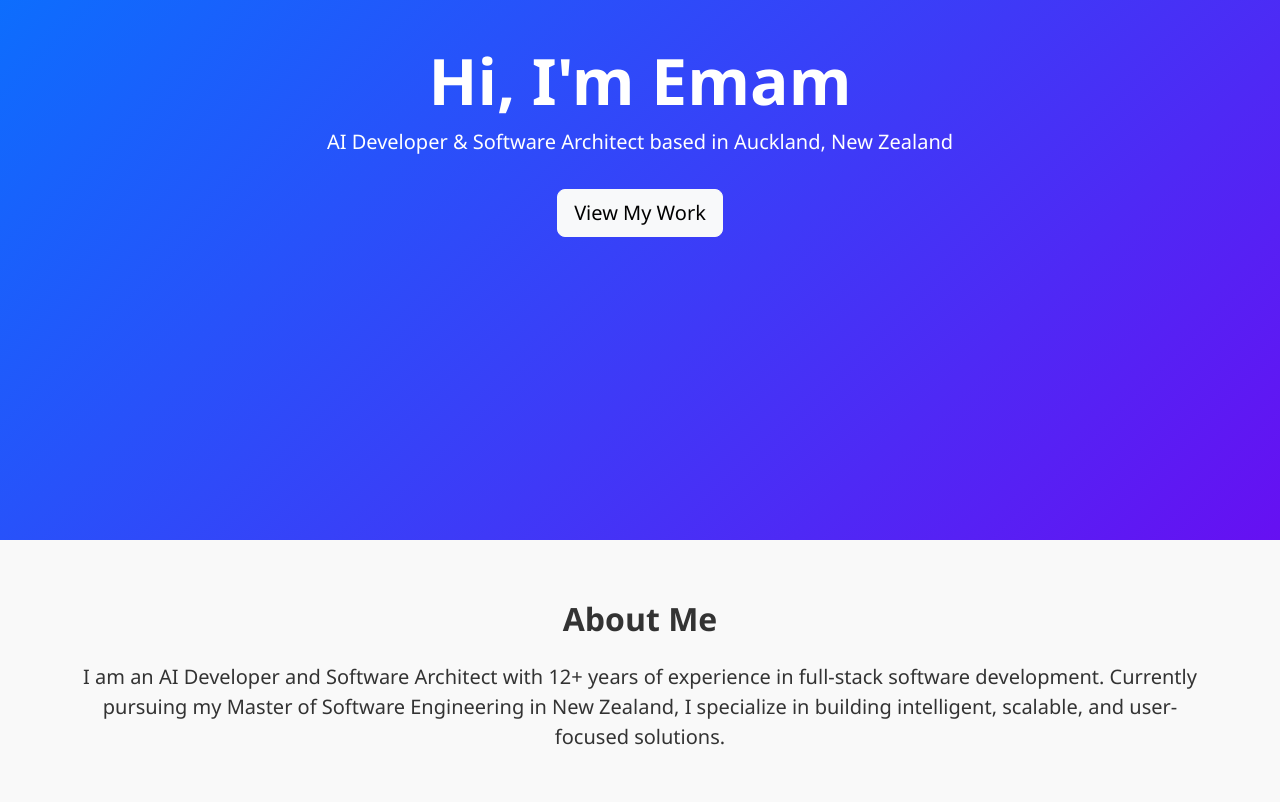
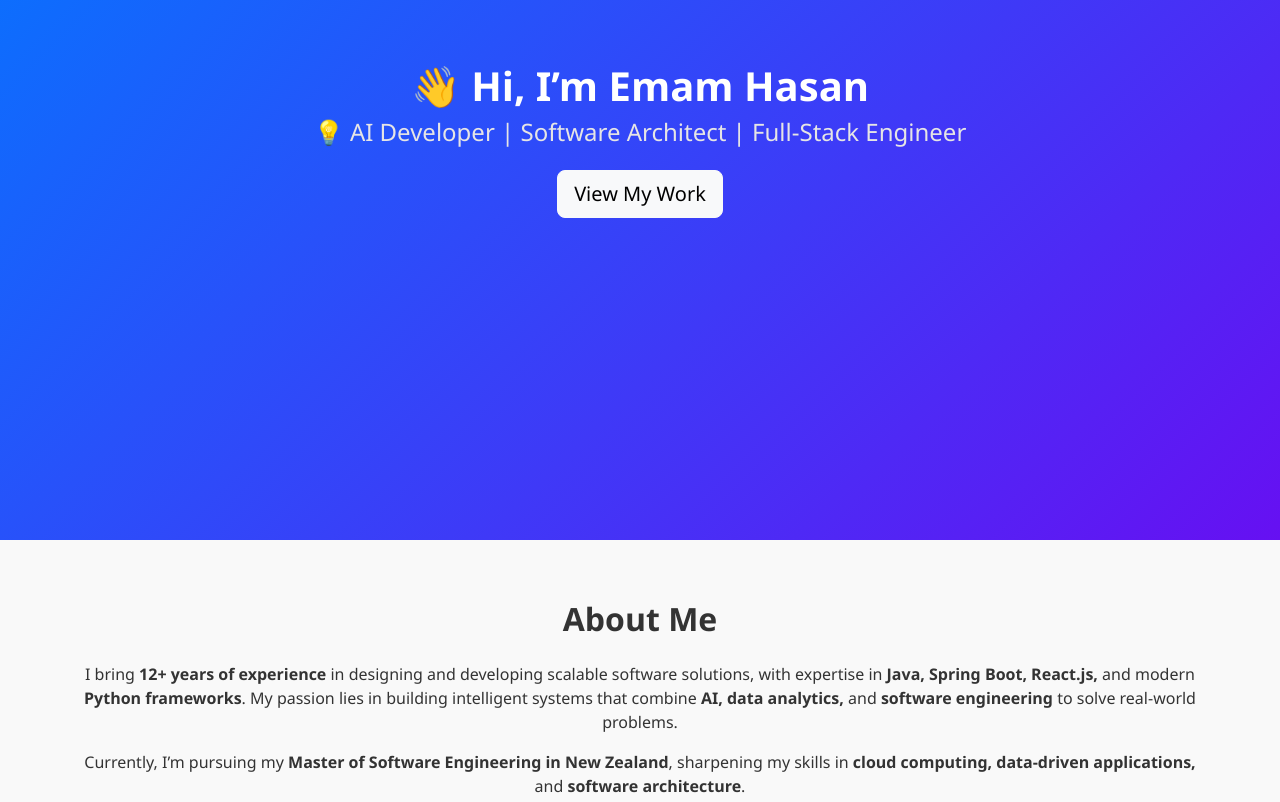
Before and after one commit to HasibHasan03/github-protfolio, a plain HTML site: page index.html in a window 1280 px wide. Shown: the part 260-1062 px from the top of the page. Drawn offline with nearby package versions, Linux system fonts and the light colour scheme.

Commit message:
index with my protfolio

```diff
--- a/index.html
+++ b/index.html
@@ -98,8 +98,13 @@
 <!-- Hero Section -->
 <header>
   <div class="container">
-    <h1 class="display-3 fw-bold">Hi, I'm Emam</h1>
-    <p class="lead">AI Developer & Software Architect based in Auckland, New Zealand</p>
+    <!-- <h1 class="display-3 fw-bold">Hi, I'm Emam</h1> -->
+
+        <div class="card-body text-center">
+          <h1 class="fw-bold">👋 Hi, I’m Emam Hasan</h1>
+          <h4 class="text-primary" style="color: rgb(230 229 229) !important;">💡 AI Developer | Software Architect | Full-Stack Engineer</h4>
+          <!-- <p class="text-muted">📍 Based in Auckland, New Zealand</p> -->
+        </div>
     <a href="#works" class="btn btn-light btn-lg mt-3">View My Work</a>
   </div>
 </header>
@@ -108,10 +113,21 @@
 <section id="about">
   <div class="container text-center">
     <h2 class="fw-bold mb-4">About Me</h2>
-    <p class="lead">
+    <!-- <p class="lead">
       I am an AI Developer and Software Architect with 12+ years of experience in full-stack software development.
       Currently pursuing my Master of Software Engineering in New Zealand, I specialize in building intelligent,
       scalable, and user-focused solutions.
+    </p> -->
+    <p class="mt-4">
+      I bring <strong>12+ years of experience</strong> in designing and developing scalable software solutions,
+      with expertise in <strong>Java, Spring Boot, React.js,</strong> and modern <strong>Python frameworks</strong>.
+      My passion lies in building intelligent systems that combine <strong>AI, data analytics,</strong> and
+      <strong>software engineering</strong> to solve real-world problems.
+    </p>
+
+    <p class="mt-3">
+      Currently, I’m pursuing my <strong>Master of Software Engineering in New Zealand</strong>, sharpening my skills in
+      <strong>cloud computing, data-driven applications,</strong> and <strong>software architecture</strong>.
     </p>
   </div>
 </section>
@@ -157,8 +173,7 @@
   <div class="container text-center">
     <h2 class="fw-bold mb-4">Contact Me</h2>
     <p class="lead">Feel free to reach out for collaborations or opportunities.</p>
-    <p><strong>Email:</strong> your.email@example.com</p>
-    <p><strong>Phone:</strong> +64 123 456 789</p>
+    <p><strong>Email:</strong> your.emam.hasan@hotmail.com</p>
     <a href="mailto:your.email@example.com" class="btn btn-primary">Send Email</a>
   </div>
 </section>
```
Also changed, not shown: Emam_Photo.jpg (deleted).
